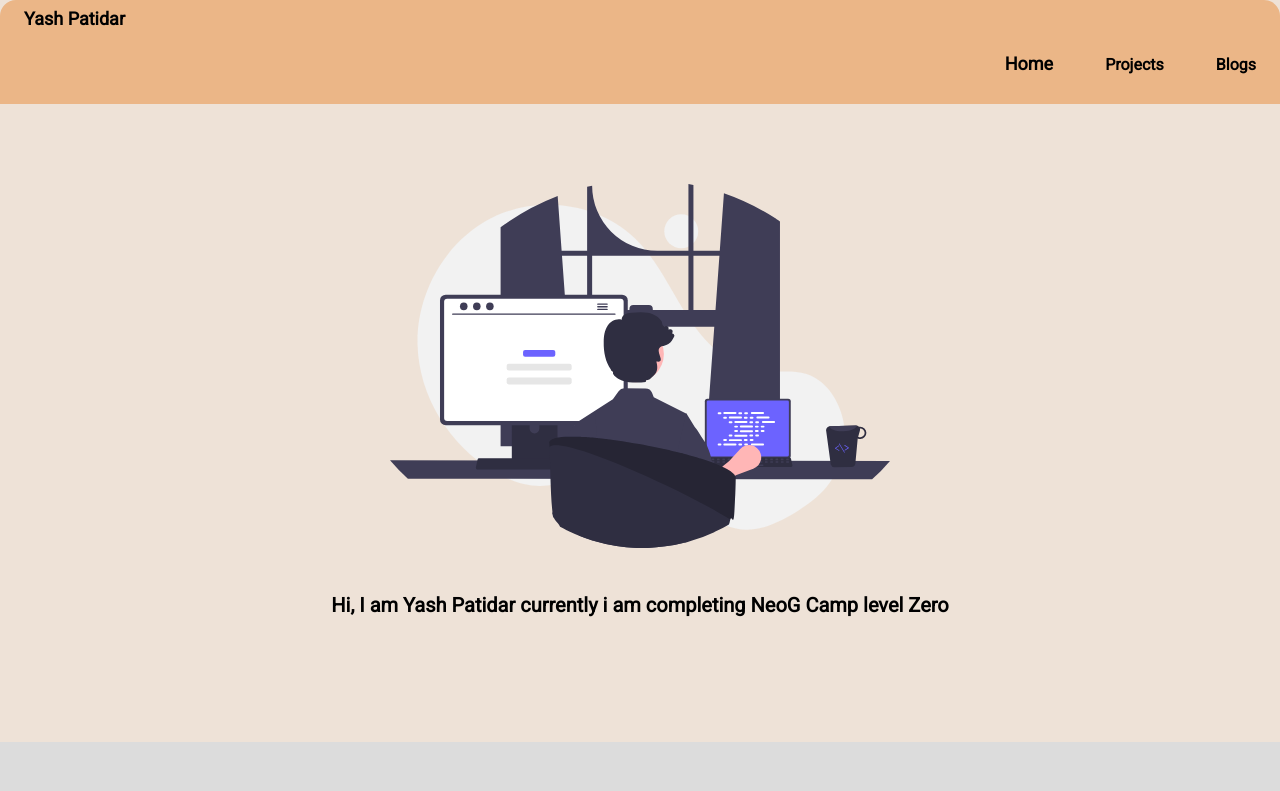
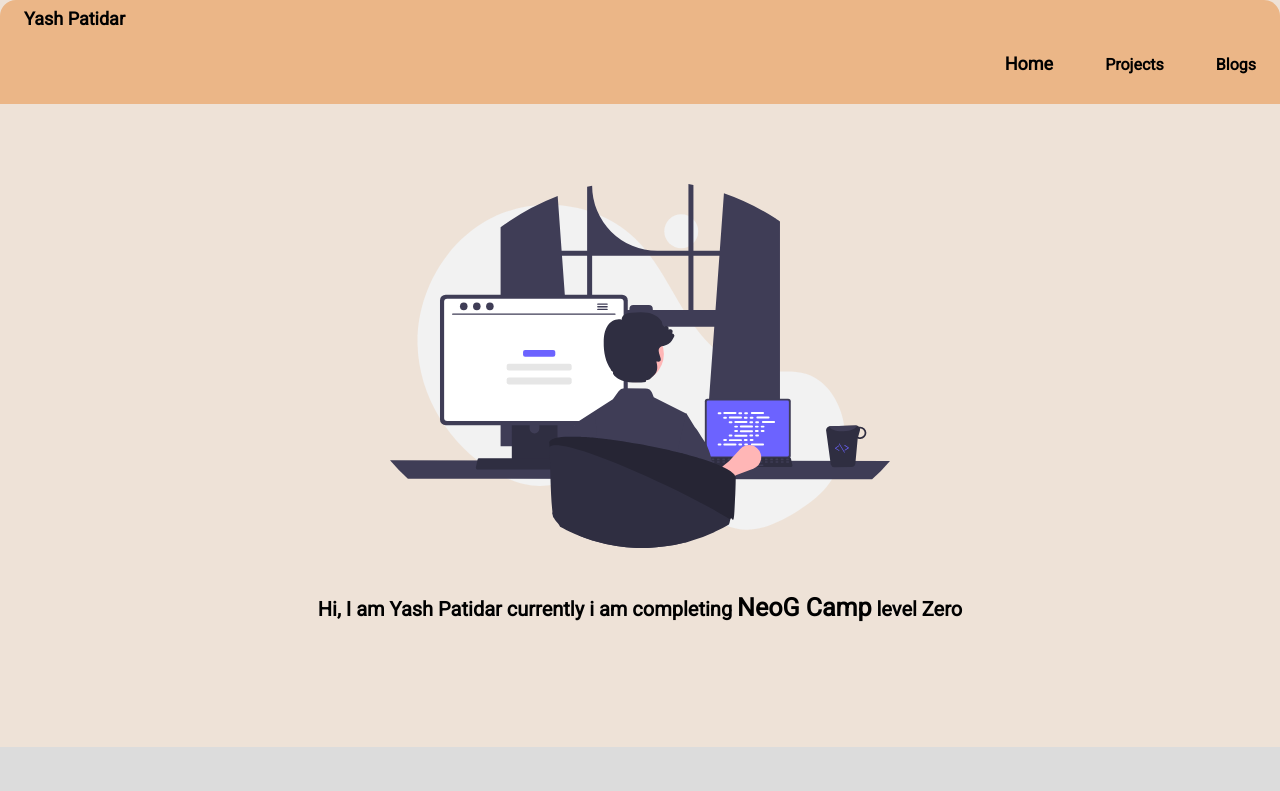
Before and after one commit to yashpatidar17/MarkFour-neoGCamp-yash, a plain HTML site: page index.html in a window 1280 px wide. Shown: the top 791 px of the page. Drawn offline with Linux system fonts and the light colour scheme.

Commit message:
style- changes style of some texts

```diff
--- a/index.html
+++ b/index.html
@@ -25,7 +25,7 @@
 
     <header class="head">
         <img class="img-head" src="prog-imag.svg"/>
-        <h1 class="heading-head">Hi, I am Yash Patidar currently i am completing <span>NeoG Camp</span> level Zero</h1>
+        <h1 class="heading-head">Hi, I am Yash Patidar currently i am completing <span class="highlight">NeoG Camp</span> level Zero</h1>
     </header>
 
     <section class="section section-bg">
--- a/style.css
+++ b/style.css
@@ -4,6 +4,8 @@
     --pri-color:#ebb687;
     --section-color:#dcdcdc;
 }
+
+
 
 body{
     margin: 0;
@@ -176,3 +178,8 @@ body{
     margin: auto;
     margin-bottom: 5rem;
 }
+
+.highlight{
+    font-size:25px;
+    font-style: bold;
+}
```
